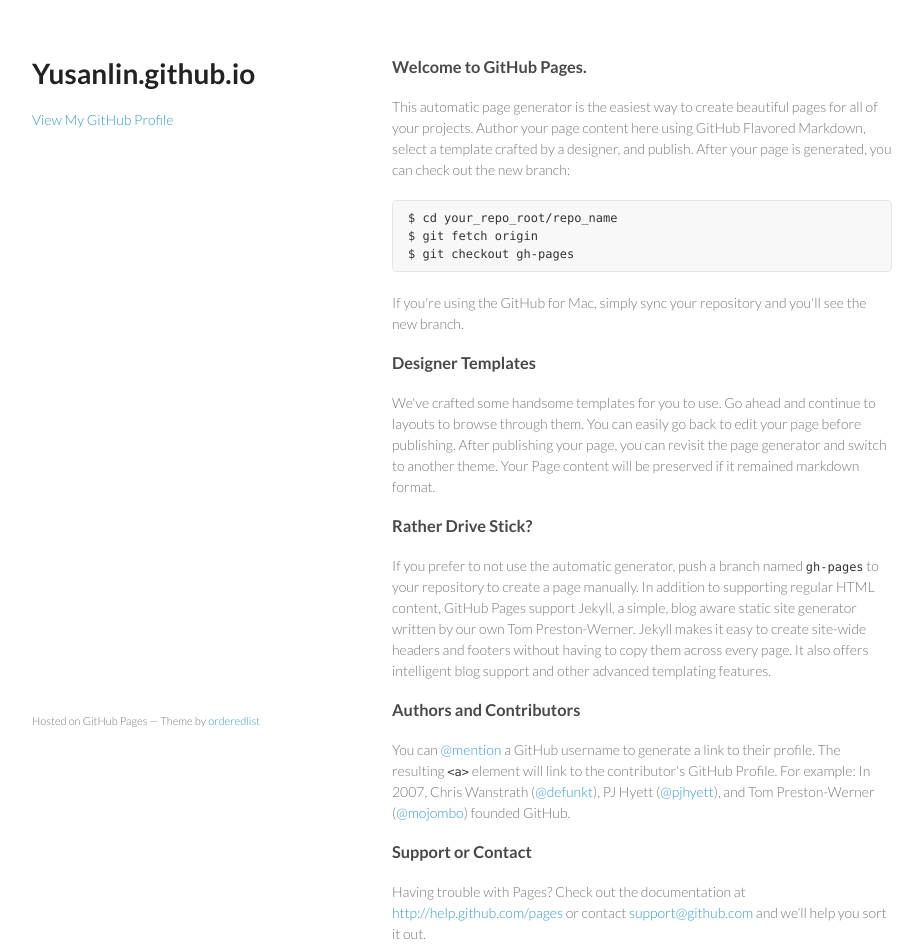
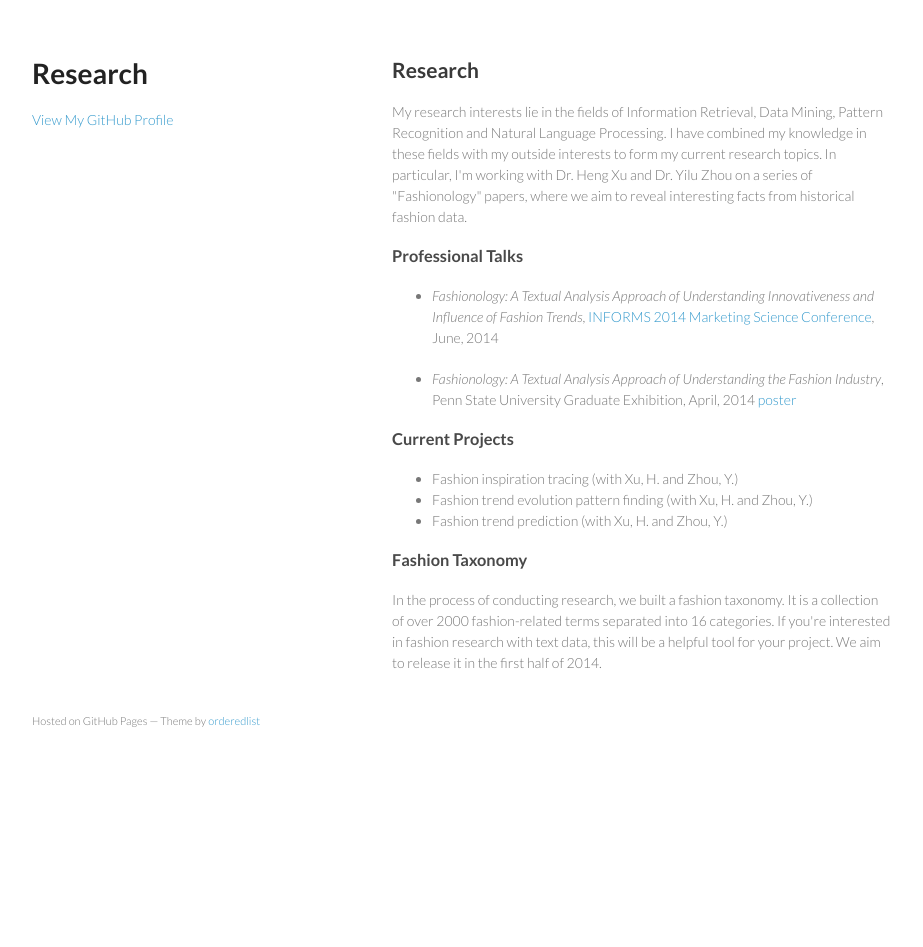
Before and after one commit to yusanlin/yusanlin.github.io, a plain HTML site: page index.html in a window 1280 px wide. Shown: the whole page, without its empty margins (178-1101 px from the left). After the commit the page ends 800 px from the top, so only its background shows below. Drawn offline with Linux system fonts and the light colour scheme.

Commit message:
Replace master branch with page content via GitHub

```diff
--- a/index.html
+++ b/index.html
@@ -3,7 +3,7 @@
   <head>
     <meta charset="utf-8">
     <meta http-equiv="X-UA-Compatible" content="chrome=1">
-    <title>Yusanlin.github.io by yusanlin</title>
+    <title>Research by yusanlin</title>
 
     <link rel="stylesheet" href="stylesheets/styles.css">
     <link rel="stylesheet" href="stylesheets/pygment_trac.css">
@@ -15,7 +15,7 @@
   <body>
     <div class="wrapper">
       <header>
-        <h1>Yusanlin.github.io</h1>
+        <h1>Research</h1>
         <p></p>
 
 
@@ -23,37 +23,28 @@
 
       </header>
       <section>
-        <h3>
-<a name="welcome-to-github-pages" class="anchor" href="#welcome-to-github-pages"><span class="octicon octicon-link"></span></a>Welcome to GitHub Pages.</h3>
+        <h2>
+<a name="research" class="anchor" href="#research"><span class="octicon octicon-link"></span></a>Research</h2>
 
-<p>This automatic page generator is the easiest way to create beautiful pages for all of your projects. Author your page content here using GitHub Flavored Markdown, select a template crafted by a designer, and publish. After your page is generated, you can check out the new branch:</p>
-
-<pre><code>$ cd your_repo_root/repo_name
-$ git fetch origin
-$ git checkout gh-pages
-</code></pre>
-
-<p>If you're using the GitHub for Mac, simply sync your repository and you'll see the new branch.</p>
+<p>My research interests lie in the fields of Information Retrieval, Data Mining, Pattern Recognition and Natural Language Processing. I have combined my knowledge in these fields with my outside interests to form my current research topics. In particular, I'm working with Dr. Heng Xu and Dr. Yilu Zhou on a series of "Fashionology" papers, where we aim to reveal interesting facts from historical fashion data.</p>
 
 <h3>
-<a name="designer-templates" class="anchor" href="#designer-templates"><span class="octicon octicon-link"></span></a>Designer Templates</h3>
+<a name="professional-talks" class="anchor" href="#professional-talks"><span class="octicon octicon-link"></span></a>Professional Talks</h3>
 
-<p>We've crafted some handsome templates for you to use. Go ahead and continue to layouts to browse through them. You can easily go back to edit your page before publishing. After publishing your page, you can revisit the page generator and switch to another theme. Your Page content will be preserved if it remained markdown format.</p>
+<ul>
+<li><p><em>Fashionology: A Textual Analysis Approach of Understanding Innovativeness and Influence of Fashion Trends</em>, <a href="http://staging.goizueta.emory.edu/marketingscience2014/">INFORMS 2014 Marketing Science Conference</a>, June, 2014</p></li>
+<li><p><em>Fashionology: A Textual Analysis Approach of Understanding the Fashion Industry</em>, Penn State University Graduate Exhibition, April, 2014 <a href="http://www.yusanlin.com/files/posters/fashionology_graduate_exhibition_poster_finalized.pdf">poster</a></p></li>
+</ul><h3>
+<a name="current-projects" class="anchor" href="#current-projects"><span class="octicon octicon-link"></span></a>Current Projects</h3>
 
-<h3>
-<a name="rather-drive-stick" class="anchor" href="#rather-drive-stick"><span class="octicon octicon-link"></span></a>Rather Drive Stick?</h3>
+<ul>
+<li>Fashion inspiration tracing (with Xu, H. and Zhou, Y.)</li>
+<li>Fashion trend evolution pattern finding (with Xu, H. and Zhou, Y.)</li>
+<li>Fashion trend prediction (with Xu, H. and Zhou, Y.)</li>
+</ul><h3>
+<a name="fashion-taxonomy" class="anchor" href="#fashion-taxonomy"><span class="octicon octicon-link"></span></a>Fashion Taxonomy</h3>
 
-<p>If you prefer to not use the automatic generator, push a branch named <code>gh-pages</code> to your repository to create a page manually. In addition to supporting regular HTML content, GitHub Pages support Jekyll, a simple, blog aware static site generator written by our own Tom Preston-Werner. Jekyll makes it easy to create site-wide headers and footers without having to copy them across every page. It also offers intelligent blog support and other advanced templating features.</p>
-
-<h3>
-<a name="authors-and-contributors" class="anchor" href="#authors-and-contributors"><span class="octicon octicon-link"></span></a>Authors and Contributors</h3>
-
-<p>You can <a href="https://github.com/blog/821" class="user-mention">@mention</a> a GitHub username to generate a link to their profile. The resulting <code>&lt;a&gt;</code> element will link to the contributor's GitHub Profile. For example: In 2007, Chris Wanstrath (<a href="https://github.com/defunkt" class="user-mention">@defunkt</a>), PJ Hyett (<a href="https://github.com/pjhyett" class="user-mention">@pjhyett</a>), and Tom Preston-Werner (<a href="https://github.com/mojombo" class="user-mention">@mojombo</a>) founded GitHub.</p>
-
-<h3>
-<a name="support-or-contact" class="anchor" href="#support-or-contact"><span class="octicon octicon-link"></span></a>Support or Contact</h3>
-
-<p>Having trouble with Pages? Check out the documentation at <a href="http://help.github.com/pages">http://help.github.com/pages</a> or contact <a href="mailto:support@github.com">support@github.com</a> and we’ll help you sort it out.</p>
+<p>In the process of conducting research, we built a fashion taxonomy. It is a collection of over 2000 fashion-related terms separated into 16 categories. If you're interested in fashion research with text data, this will be a helpful tool for your project. We aim to release it in the first half of 2014.</p>
       </section>
       <footer>
         <p><small>Hosted on GitHub Pages &mdash; Theme by <a href="https://github.com/orderedlist">orderedlist</a></small></p>
```
Also changed, not shown: params.json (+1 -1 lines).
